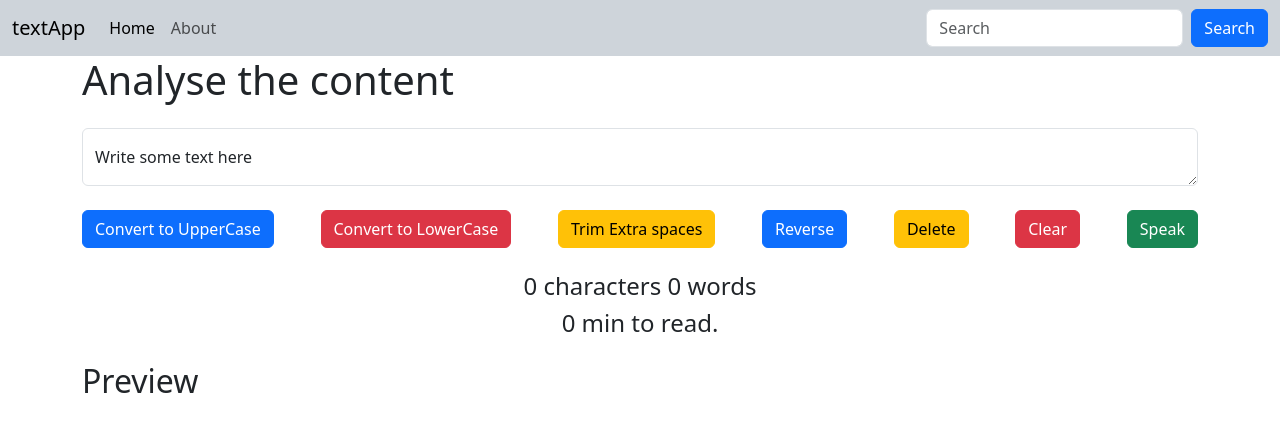
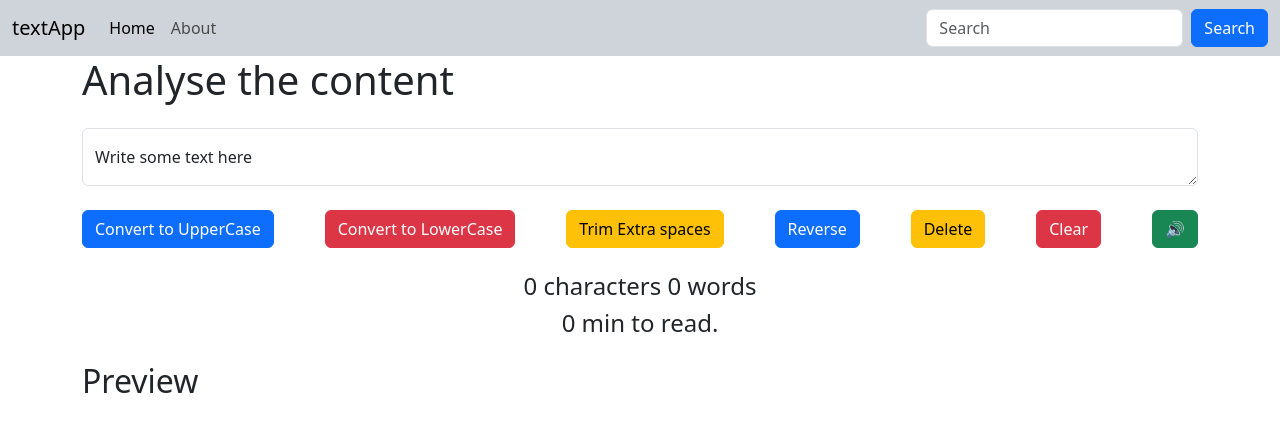
Before and after one commit to GURU-SAI-PRADEEP-Y/textApp, a React (Vite) app: page / in a window 1280 px wide. Shown: the top 432 px of the page. Built offline with nearby package versions, Linux system fonts and the light colour scheme.

Commit message:
I have added single condition to the handleSpeak function which handles when no text in textArea

```diff
--- a/src/components/TextForm.jsx
+++ b/src/components/TextForm.jsx
@@ -23,7 +23,11 @@ export default function TextForm(props) {
     }
     const handleSpeak = () => {
         const speech = new SpeechSynthesisUtterance(text);
-        speechSynthesis.speak(speech);
+        if (text == '') {
+            alert('Type some text in the textArea');
+        }
+        else
+            speechSynthesis.speak(speech);
     }
     const handleOnChange = (event) => {
         // console.log("handled on change");
@@ -45,7 +49,7 @@ export default function TextForm(props) {
                     <button className="btn btn-primary" onClick={handleRevSpace}>Reverse</button>
                     <button className="btn btn-warning" onClick={handleDelSpace}>Delete</button>
                     <button className="btn btn-danger" onClick={handleClearSpace}>Clear</button>
-                    <button className="btn btn-success" onClick={handleSpeak}>Speak</button>
+                    <button className="btn btn-success" onClick={handleSpeak}>🔊</button>
                 </div>
             </div>
             <div className="container my-4 text-center">
```
